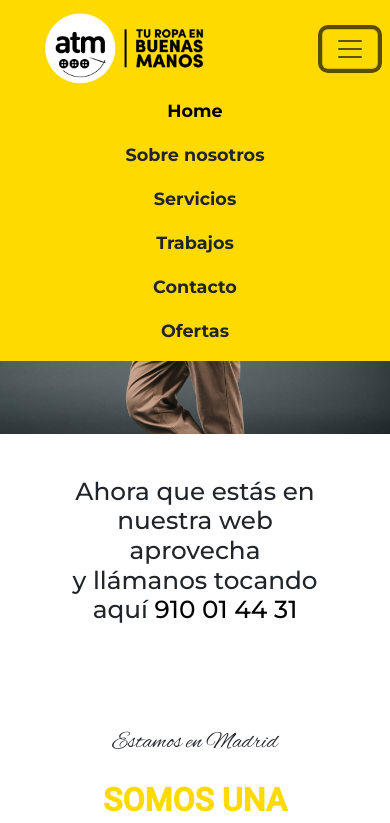
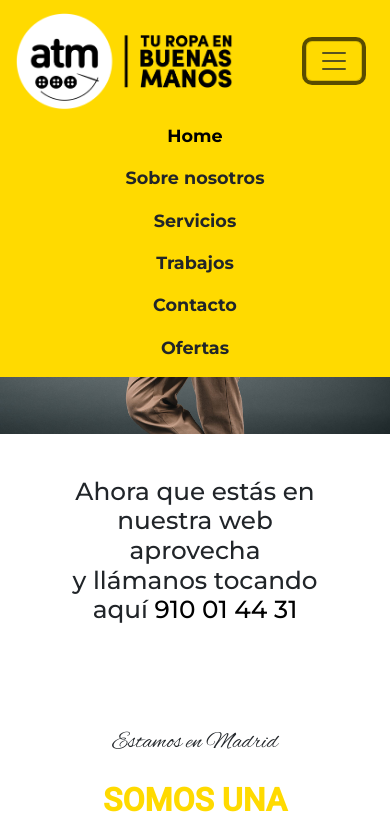
Before and after one commit to ShannonIanthe/ATM-Arreglos-de-Ropa, a plain HTML site: page index.html in a window 390 px wide. Both pictures are taken after a click on the button "Toggle navigation". Shown: the top 823 px of the page. Drawn offline with nearby package versions, Linux system fonts and the light colour scheme.

Commit message:
making changes to navbar in order to check mobile responsiveness

```diff
--- a/style.css
+++ b/style.css
@@ -16,7 +16,7 @@ nav{
 }
 .navbar-brand img {
   width: 14rem;
-  padding: 0rem 2rem;
+  padding: 0rem .2rem;
 }
 .navbar-nav {
   align-items: center;
@@ -24,7 +24,7 @@ nav{
 .navbar .navbar-nav .nav-link {
   color: #fff;
   font-size: 1.1em;
-  padding: 0.5em 1em;
+  padding: 0.5rem 0rem;
 }
 
 
@@ -437,6 +437,9 @@ textarea{
 
 /* On screens that are 600px wide or less, make the columns stack on top of each other instead of next to each other */
 @media screen and (max-width: 600px) {
+  .navbar-toggler{
+    margin-right: 1rem;
+  }
   main{
     margin-top: 6rem;
     height: 40vh;
```
